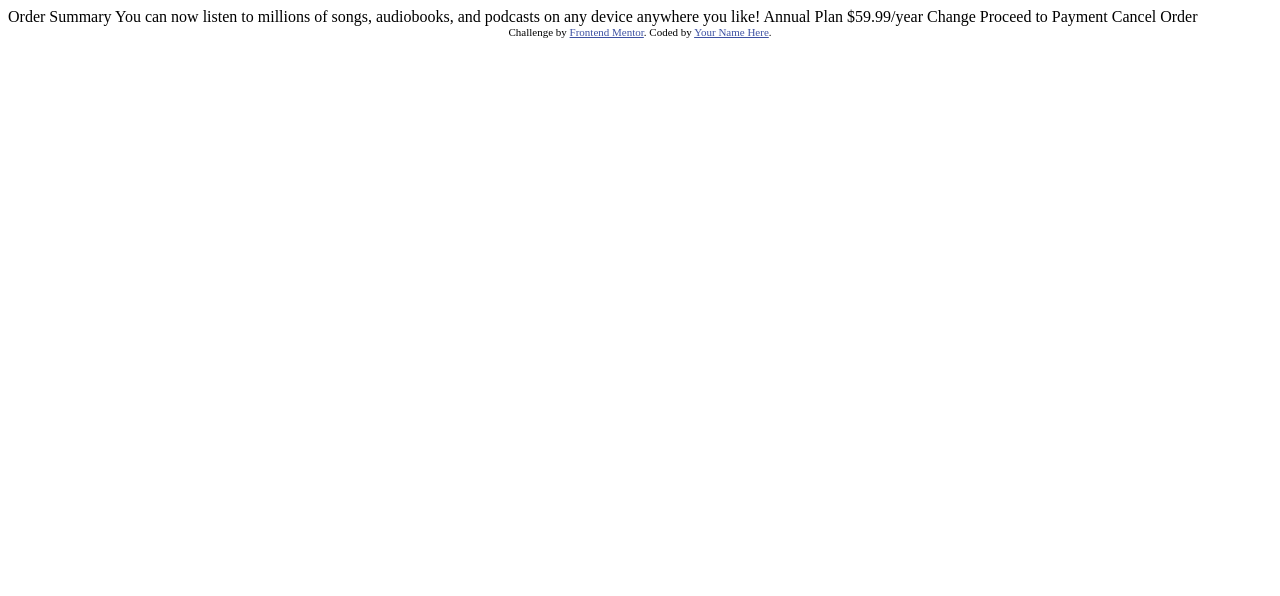
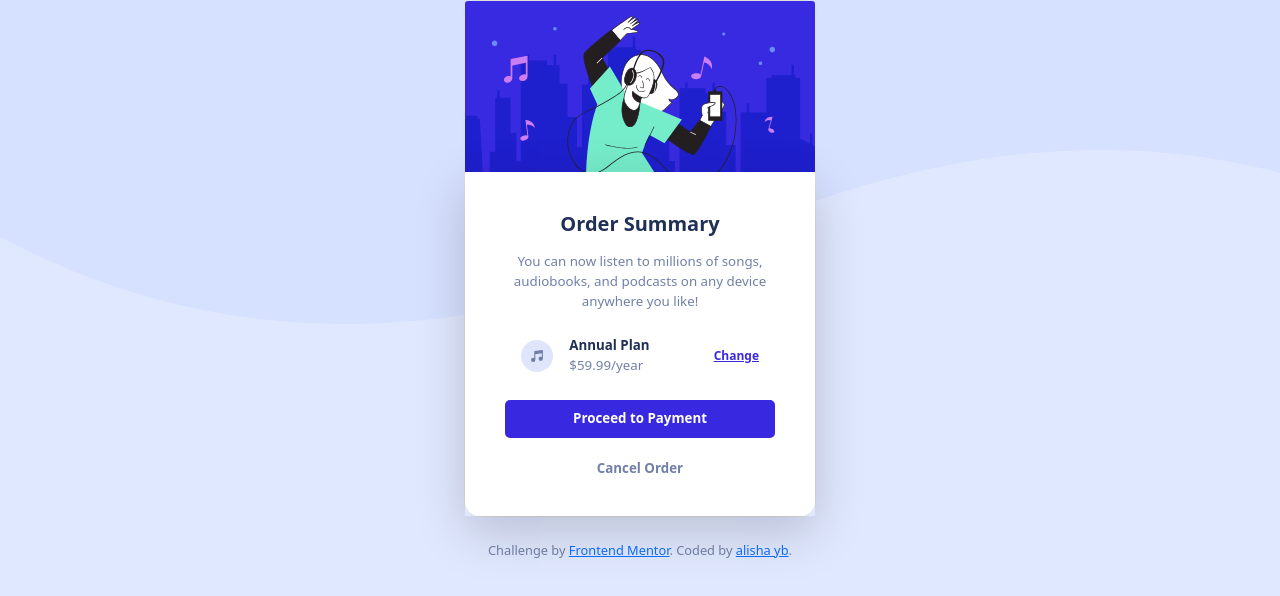
Before and after one commit to alishayb/order-summary-card, a plain HTML site: page index.html in a window 1280 px wide. Drawn offline with nearby package versions, Linux system fonts and the light colour scheme.

Commit message:
Create index.html and style.css

```diff
--- a/index.html
+++ b/index.html
@@ -8,30 +8,43 @@
 
   <title>Frontend Mentor | Order summary card</title>
 
-  <!-- Feel free to remove these styles or customise in your own stylesheet 👍 -->
-  <style>
-    .attribution { font-size: 11px; text-align: center; }
-    .attribution a { color: hsl(228, 45%, 44%); }
-  </style>
+  <link href="https://cdn.jsdelivr.net/npm/bootstrap@5.1.0/dist/css/bootstrap.min.css" rel="stylesheet" integrity="sha384-KyZXEAg3QhqLMpG8r+8fhAXLRk2vvoC2f3B09zVXn8CA5QIVfZOJ3BCsw2P0p/We" crossorigin="anonymous">
+
+  <script src="https://cdn.jsdelivr.net/npm/bootstrap@5.1.0/dist/js/bootstrap.bundle.min.js" integrity="sha384-U1DAWAznBHeqEIlVSCgzq+c9gqGAJn5c/t99JyeKa9xxaYpSvHU5awsuZVVFIhvj" crossorigin="anonymous"></script>
+
+  <link rel="stylesheet" href="style.css">
 </head>
-<body>
 
-  Order Summary
+<body class="d-flex flex-row">
+  <div class="primary-container">
+  <div class="order-box card">
+    <img src="images/illustration-hero.svg" class="card-img-top" alt="...">
 
-  You can now listen to millions of songs, audiobooks, and podcasts on any
-  device anywhere you like!
+    <div class="card-body shadow-lg">
+    <h5 class="card-title fw-bold mt-4">Order Summary </h5>
 
-  Annual Plan
-  $59.99/year
+    <p class="card-text mx-4 mt-3 mb-4">You can now listen to millions of songs, audiobooks, and podcasts on any device anywhere you like!</p>
 
-  Change
+    <div class="plan d-flex flex-row justify-content-center align-items-center flex-wrap mx-4">
+        <img src="images/icon-music.svg" class="icon-music">
+        <div class="plan-detail text-start">
+          <p class="mb-0 fw-bold plan-detail-title"> Annual Plan</p>
+          <p class="mb-0"> $59.99/year </p>
+        </div>
+        <a href="#" class="fw-bold link-change">Change</a>
+    </div>
 
-  Proceed to Payment
-  Cancel Order
+    <button type="button" class="btn payment mt-4 btn-sm p-2 fw-bold"> Proceed to Payment </button>
 
-  <div class="attribution">
-    Challenge by <a href="https://www.frontendmentor.io?ref=challenge" target="_blank">Frontend Mentor</a>.
-    Coded by <a href="#">Your Name Here</a>.
+    <button type="button" class="btn cancel my-3 btn-sm fw-bold"> Cancel Order </button>
+    </div>
+
+  </div>
+
+  <div class="attribution mx-auto mt-4 mb-0">
+    Challenge by <a href="https://www.frontendmentor.io?ref=challenge" target="_blank" class="link-primary">Frontend Mentor</a>.
+    Coded by <a href="#" class="link-primary"> alisha yb</a>.
+  </div>
   </div>
 </body>
 </html>
--- /dev/null
+++ b/style.css
@@ -0,0 +1,71 @@
+body {
+    background-color: hsl(225, 100%, 94%);
+    background-image: url("images/pattern-background-desktop-crop.svg");
+    background-repeat: no-repeat;
+    background-attachment: scroll;
+    color: hsl(224, 23%, 55%);
+    justify-content: center;
+    align-items: center;
+}
+
+p, .btn {
+    font-size: smaller;
+}
+
+.link-change {
+    color: hsl(245, 75%, 52%);
+    font-size: 0.75em;
+}
+
+.order-box {
+    width: 50%;
+    margin: 0 auto;
+    border-radius: 15px;
+    text-align: center;
+}
+
+h5, .plan-detail-title {
+    color: hsl(223, 47%, 23%)
+}
+
+.btn {
+    width: 85%;
+    border-radius: 5px;
+}
+
+.btn:focus{
+    box-shadow: none;
+}
+
+.payment {
+    background-color: hsl(245, 75%, 52%);
+    color: white;
+}
+
+.payment:hover {
+    color: white;
+    box-shadow: 0px 15px 15px -14px hsl(245, 75%, 52%);
+}
+
+.cancel {
+    color: hsl(224, 23%, 55%);
+}
+
+.icon-music {
+    width: 12%;
+}
+
+.plan-detail {
+    padding: 0 4em 0 1em;
+}
+
+.attribution {
+    width: fit-content;
+    font-size: 0.8em;
+}
+
+@media (max-width: 800px){
+    .plan {
+        display: auto;
+    }
+}
```
Also changed, not shown: images/favicon-32x32.png (added), images/icon-music.svg (added), images/illustration-hero.svg (added), images/pattern-background-desktop-crop.svg (added), images/pattern-background-desktop.svg (added), images/pattern-background-mobile.svg (added).
